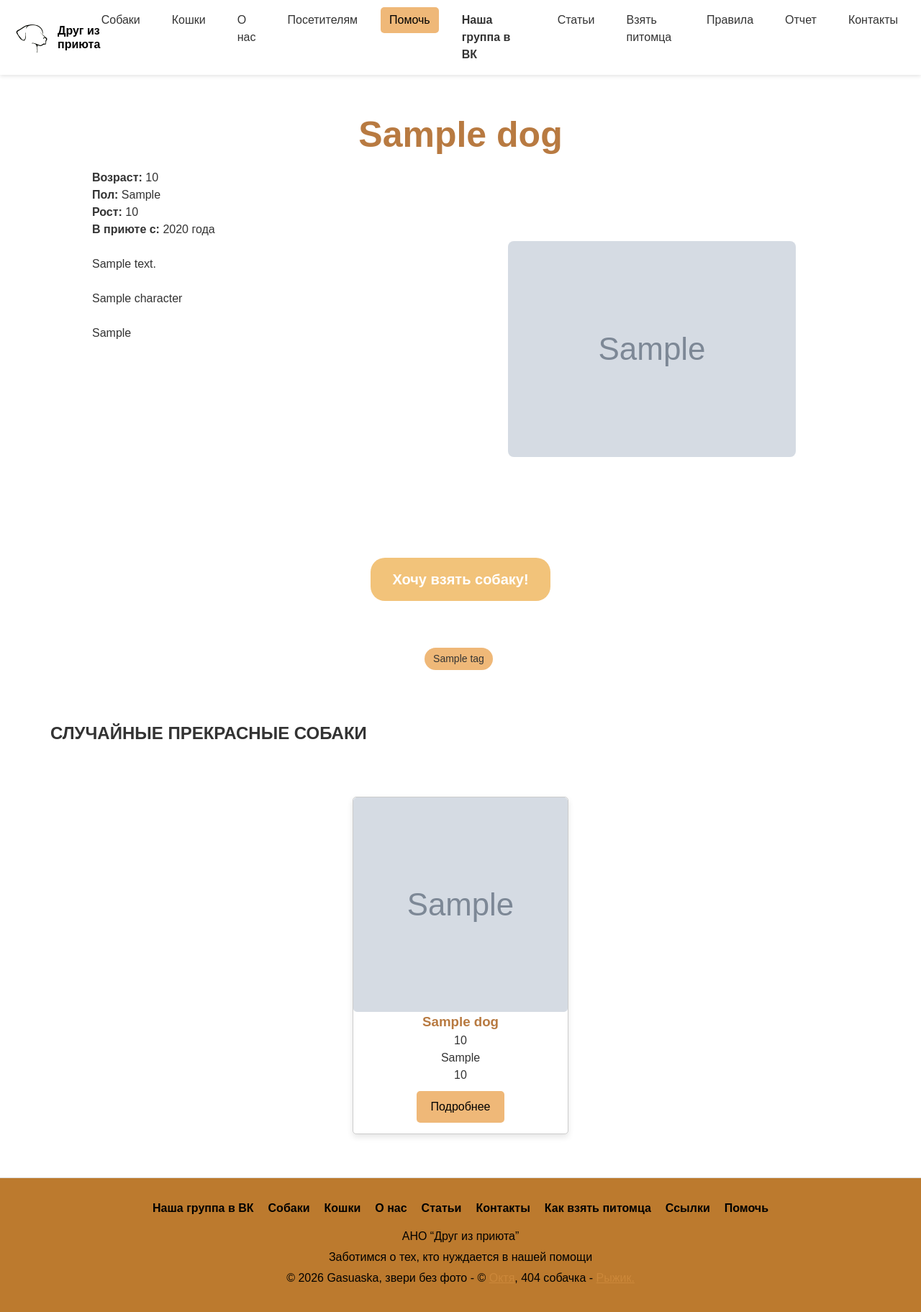
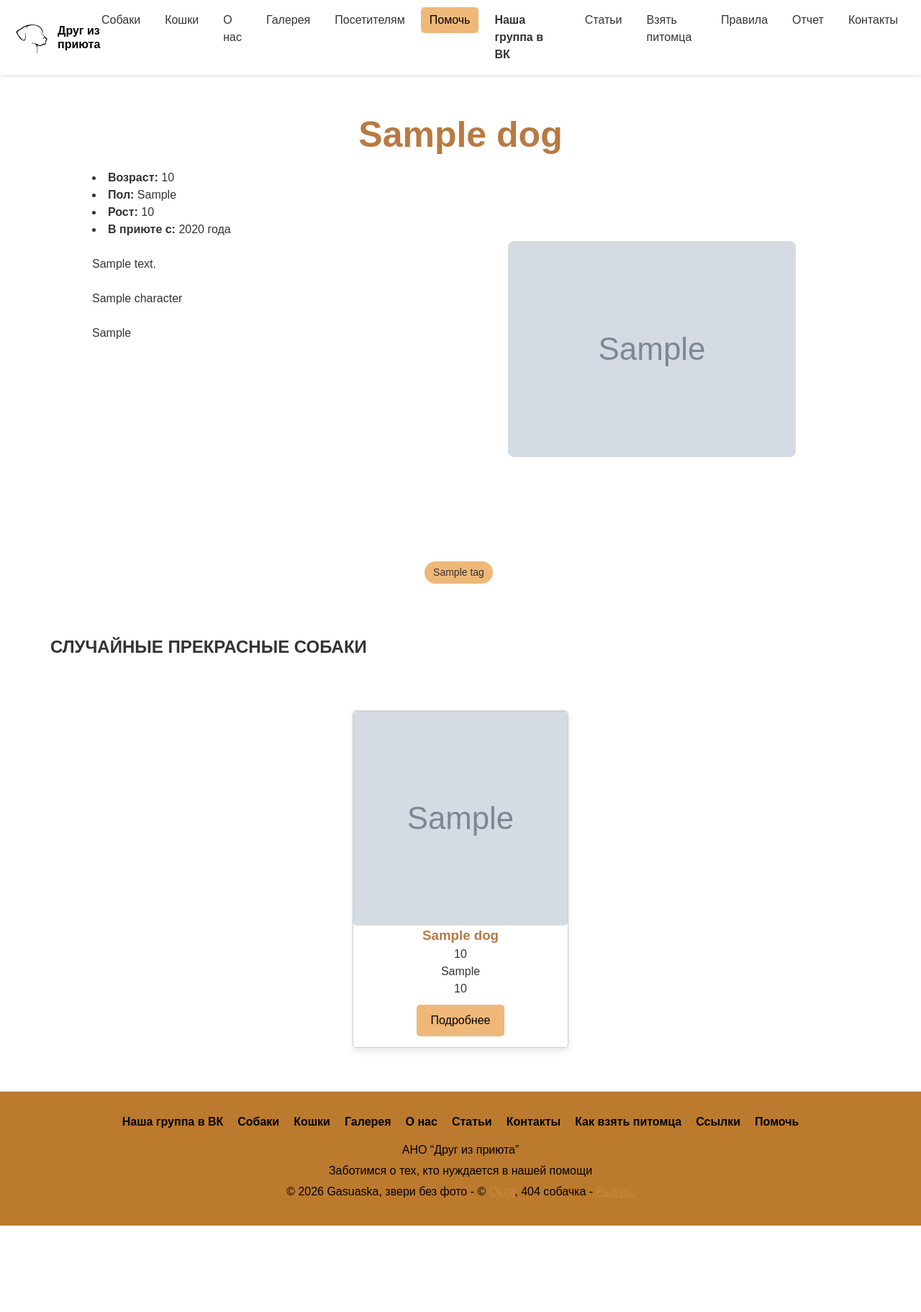
Before and after one commit to Gasuaska/snz_shelter, a Django app: template templates/dogs/dog_detail.html in a window 1280 px wide. Shown: the whole page at 72% size. After the commit the page ends 1703 px from the top, so only its background shows below. Run offline with Django 3.2, Linux system fonts and the light colour scheme; the template is opened without the code that fills it: most values are stand-ins (such as "Sample title", 1, 10 or a date in 2020); grey boxes marked "Sample" are stand-in pictures; some libraries are stand-ins or nearby versions.

Commit message:
изменение моделей животныхэ

```diff
--- a/cats/views.py
+++ b/cats/views.py
@@ -66,7 +66,7 @@ def cats_list(request):
         request, 'cats/cats_list.html', context)
 
 def cat_detail(request, pk):
-    cat = get_object_or_404(CatInfo, pk=pk, is_at_shelter=True)
+    cat = get_object_or_404(CatInfo, pk=pk, is_public=True)
 
     cat_description = getattr(cat, 'cat_description', None)
 
--- a/database/constants.py
+++ b/database/constants.py
@@ -10,7 +10,7 @@ KENNEL_CHOICES = [
     ('G15', 'Г15'), ('G16', 'Г16'), ('G17', 'Г17'),
     ('KSH1', 'КШ1'), ('KSH2', 'КШ2'), ('KSH3', 'КШ3'), ('KSH4', 'КШ4'),
     ('KSH5', 'КШ5'), ('KSH6', 'КШ6'), ('KSH7', 'КШ7'), ('KSH8', 'КШ8'),
-    ('KSH9', 'КШ9'),
+    ('KSH9', 'КШ9'), ('KSH10', 'КШ10'),
     ('GUARD', 'Охрана'), ('Mira', 'Мира'), ('FOSTER', 'Передержка')]
 
 ALLOWED_TAGS = [
--- a/dogs/views.py
+++ b/dogs/views.py
@@ -87,7 +87,7 @@ def render_md(text):
 
 
 def dog_detail(request, pk):
-    dog = get_object_or_404(DogInfo, pk=pk, is_at_shelter=True)
+    dog = get_object_or_404(DogInfo, pk=pk, is_public=True)
     dog_description = getattr(dog, 'dog_description', None)
 
     if dog_description:
--- a/static/css/styles.css
+++ b/static/css/styles.css
@@ -238,7 +238,7 @@ body, html {
 .navbar-menu {
     list-style: none;
     display: flex;
-    gap: 10px; /* расстояние между пунктами */
+    gap: 2px; /* расстояние между пунктами */
     margin: 0;
     padding: 0;
 }
@@ -247,7 +247,7 @@ body, html {
 .navbar-menu li a {
     text-decoration: none;
     color: #333;
-    padding: 6px 12px;
+    padding: 6px 6px;
     border-radius: 5px;
     transition: background-color 0.3s;
 }
@@ -272,7 +272,7 @@ body, html {
     margin: 0;
     padding: 0;
     display: flex;          /* делаем горизонтально */
-    gap: 20px;              /* расстояние между ссылками */
+    gap: 10px;              /* расстояние между ссылками */
 }
 
 /* Сбрасываем отступы <li> */
@@ -659,7 +659,7 @@ ul {
 
     .navbar-menu li a {
         width: 100%;
-        padding: 10px 15px;
+        padding: 6px 6px;
         text-align: left;
     }
 }
@@ -714,7 +714,7 @@ ul {
     /* Пункты меню */
     .navbar-menu li a {
         width: 100%;
-        padding: 12px 20px;
+        padding: 6px 6px;
         text-align: left;
         font-size: 16px;
     }
@@ -1818,3 +1818,7 @@ button a,
     .overlay-prev { left: 4px; }
     .overlay-next { right: 4px; }
 }
+
+h2.outtake-reason {
+    text-align: center;
+}
--- a/templates/cats/cat_detail.html
+++ b/templates/cats/cat_detail.html
@@ -8,7 +8,8 @@
 />
 
 <h1 class="dog-name-detail">{{ cat.name }}</h1>
-
+<h2 class="outtake-reason">{% if cat.outtake_reason == 'adopted'%}Кошка пристроена{% endif %}
+    {% if cat.outtake_reason == 'died'%}Кошка скончалась{% endif %}</h2>
 <div class="dog-detail-container">
     <div class="dog-text">
         <ul>
@@ -45,12 +46,13 @@
 <div id="image-overlay" class="image-overlay hidden">
     <img id="overlay-image" src="" alt="">
 </div>
-
+{% if cat.is_at_shelter%}
 <div class="dogs-container">
 <a href="https://vk.me/club38877901" target="_blank" class="btn">
     Хочу взять кошку!
     </a>
 </div>
+{% endif %}
 <div class="dogs-container">
     {% for tag in cat.tags.all %}
         <a href="{% url 'cats:cat_list_by_tag' tag.slug %}" class="tag-button">{{ tag.name }}</a>
--- a/templates/dogs/dog_detail.html
+++ b/templates/dogs/dog_detail.html
@@ -8,11 +8,12 @@
 />
 
 <h1 class="dog-name-detail">{{ dog.name }}</h1>
-
+<h2 class="outtake-reason">{% if dog.outtake_reason == 'adopted'%}Собака пристроена{% endif %}
+    {% if dog.outtake_reason == 'died'%}Собака скончалась{% endif %}</h2>
 <div class="dog-detail-container two-columns">
     <div class="dog-text">
         <div>
-            <ul>
+
                 <li><b>Возраст:</b> {% if dog.age_display == '0 лет'%}Щеночек{% else %}{{ dog.age_display }}{% endif %}</li>
                 <li><b>Пол:</b> {{ dog.gender_display }}</li>
                 <li><b>Рост:</b> {{ dog.height_display }}</li>
@@ -47,11 +48,13 @@
     <img id="overlay-image" src="" alt="">
 </div>
 
+{% if dog.is_at_shelter%}
 <div class="dogs-container">
 <a href="https://vk.me/club38877901" target="_blank" class="btn">
     Хочу взять собаку!
     </a>
 </div>
+{% endif %}
 
 <div class="dogs-container">
     {% for tag in dog.tags.all %}
--- a/templates/includes/footer.html
+++ b/templates/includes/footer.html
@@ -3,6 +3,7 @@
     <a href="https://vk.com/zoosnejinsk" target="_blank" rel="noopener"><b>Наша группа в ВК</b></a>
     <a href="{% url 'dogs:dogs_list' %}">Собаки</a>
     <a href="{% url 'cats:cats_list' %}">Кошки</a>
+    <a href="{% url 'gallery:gallery' %}">Галерея</a>
     <a href="{% url 'pages:about' %}">О нас</a>
     <a href="{% url 'blog:blog_list' %}">Статьи</a>
     <a href="{% url 'pages:contacts' %}">Контакты</a>
--- a/templates/includes/header.html
+++ b/templates/includes/header.html
@@ -14,6 +14,7 @@
       <li><a href="{% url 'dogs:dogs_list' %}">Собаки</a></li>
       <li><a href="{% url 'cats:cats_list' %}">Кошки</a></li>
       <li><a href="{% url 'pages:about' %}">О нас</a></li>
+      <li><a href="{% url 'gallery:gallery' %}">Галерея</a></li>
       <li><a href="{% url 'pages:visitors' %}">Посетителям</a></li>
       <li class="help-link"><a href="{% url 'pages:help_us' %}">Помочь</a></li>
       <li><a href="https://vk.com/zoosnejinsk" target="_blank" rel="noopener"><b>Наша группа в ВК</b></a></li>
```
Also changed, not shown: database/models.py (+18 -1 lines), cats/migrations/0011_catinfo_is_public_catinfo_outtake_reason_and_more.py (added), dogs/migrations/0009_doginfo_is_public_doginfo_outtake_reason_and_more.py (added).
